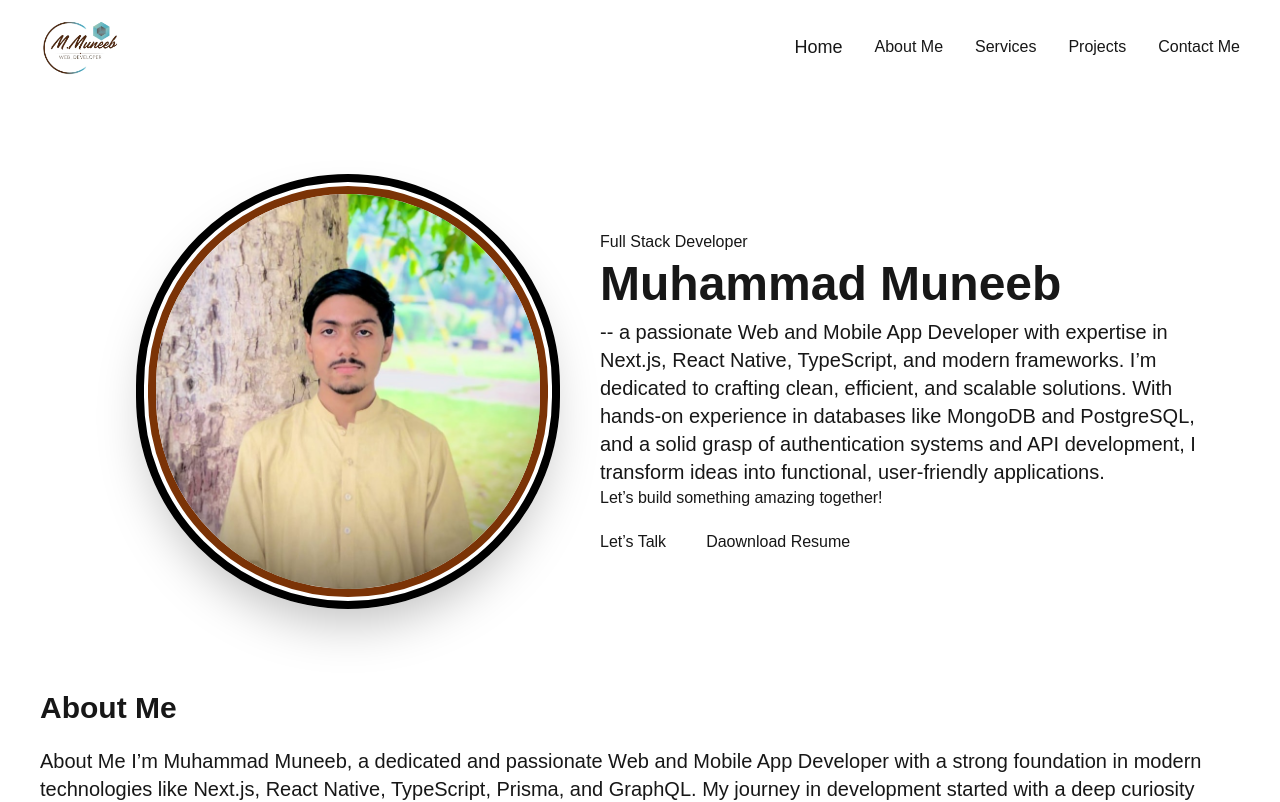
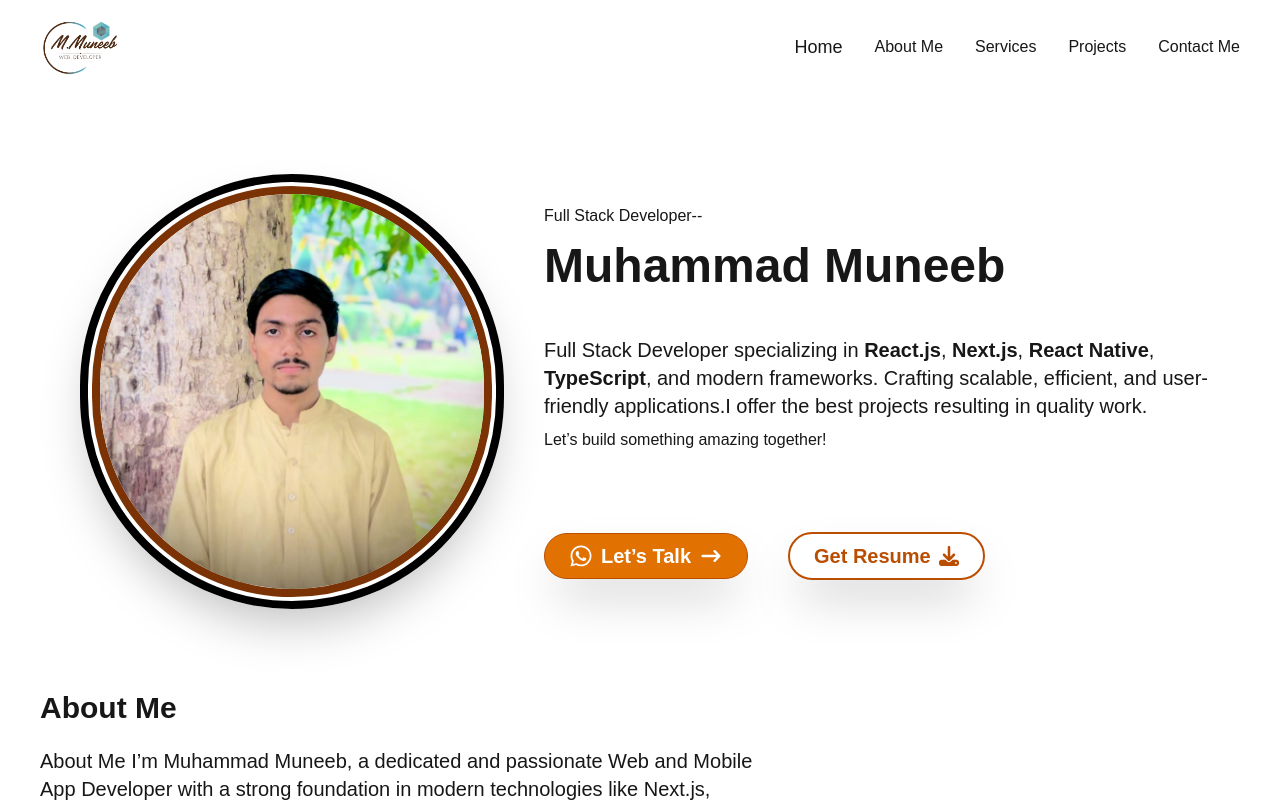
Before and after one commit to muhammadmuneeb1800/Personal-Portfolio, a Next.js app: page /home in a window 1280 px wide. Shown: the top 802 px of the page. Built offline with nearby package versions, Linux system fonts and the light colour scheme.

Commit message:
add btns with functionality

```diff
--- a/src/app/home/page.tsx
+++ b/src/app/home/page.tsx
@@ -2,8 +2,14 @@ import Navbar from "@/components/navbar/Navbar";
 import Image from "next/image";
 import React from "react";
 import img from "../../../public/images/m.jpg";
+import { FaDownload, FaWhatsapp } from "react-icons/fa6";
+import { HiArrowNarrowRight } from "react-icons/hi";
+import Link from "next/link";
 
 export default function Home() {
+  const number = "923251191492";
+  const message = "Hello! I found your profile interesting. Can we connect?";
+  const encodedMessage = encodeURIComponent(message);
   return (
     <div className="px-5 md:px-10">
       <Navbar />
@@ -19,74 +25,85 @@ export default function Home() {
             />
           </div>
         </div>
-        <div className="w-[50%]">
-          <p>Full Stack Developer</p>
-          <h1 className="text-3xl md:text-4xl lg:text-5xl font-extrabold leading-tight">
+        <div className="w-[60%]">
+          <p>Full Stack Developer--</p>
+          <h1 className="text-3xl mt-2 md:text-4xl lg:text-5xl font-extrabold leading-tight">
             Muhammad Muneeb
           </h1>
-          <p className="text-lg md:text-xl font-light mt-1">
-            -- a passionate Web and Mobile App Developer with expertise in
-            Next.js, React Native, TypeScript, and modern frameworks. I&rsquo;m
-            dedicated to crafting clean, efficient, and scalable solutions. With
-            hands-on experience in databases like MongoDB and PostgreSQL, and a
-            solid grasp of authentication systems and API development, I
-            transform ideas into functional, user-friendly applications.
+          <p className="text-lg mt-10 md:text-xl font-light">
+            Full Stack Developer specializing in{" "}
+            <strong className="font-bold">React.js</strong>,{"   "}
+            <strong className="font-bold">Next.js</strong>,{"  "}
+            <strong className="font-bold">React Native</strong>,{"  "}
+            <strong className="font-bold">TypeScript</strong>, and modern
+            frameworks. Crafting scalable, efficient, and user-friendly
+            applications.I offer the best projects resulting in quality work.
           </p>
-          <p>Let&rsquo;s build something amazing together!</p>
-          <div className="flex items-center mt-5 gap-10">
-            <button>Let&rsquo;s Talk</button>
-            <button>Daownload Resume</button>
+          <p className="mt-2">Let&rsquo;s build something amazing together!</p>
+          <div className="flex items-center mt-20 gap-10">
+            <Link
+              href={`https://wa.me/${number}?text=${encodedMessage}`}
+              target="_Blank"
+              className="group flex shadow-2xl hover:scale-105 items-center gap-2 border bg-amber-600 border-amber-700 hover:bg-amber-900 text-xl font-semibold px-6 py-2 rounded-3xl text-white cursor-pointer transition-all duration-700"
+            >
+              <FaWhatsapp className="text-2xl" />
+              <p>Let&rsquo;s Talk</p>
+              <HiArrowNarrowRight className="text-2xl group-hover:translate-x-2 transition-transform duration-500" />
+            </Link>
+            <Link
+              href="/path-to-resume.pdf" // Replace with the actual path to your resume
+              download
+              className="group flex items-center shadow-2xl gap-2 border-2 border-amber-700 hover:border-amber-900 text-xl font-semibold px-6 py-2 rounded-3xl text-amber-700 cursor-pointer transition-all duration-500 hover:scale-105"
+            >
+              <span>Get Resume</span>
+              <FaDownload className="text-[20px] group-hover:animate-bounce" />
+            </Link>
           </div>
         </div>
       </section>
 
       {/* About me section */}
 
-      <section className="mt-20 w-full">
-        <h2 className="text-2xl md:text-3xl font-semibold leading-tight">
-          About Me
-        </h2>
-        <p className="text-lg md:text-xl font-light mt-5">
-          {/* Muhammad Muneeb is a highly motivated and dedicated software developer
-          with a passion for building scalable and efficient applications. He
-          has a strong background in web and mobile development, with a deep
-          understanding of Next.js, React Native, TypeScript, and modern
-          JavaScript frameworks. He has worked on various projects, including
-          e-commerce platforms, digital marketing campaigns, and personalized
-          recommendations systems. Muneeb is always eager to learn and grow, and
-          he is excited to contribute to the community by helping others achieve
-          their goals. */}
-          About Me I&rsquo;m Muhammad Muneeb, a dedicated and passionate Web and
-          Mobile App Developer with a strong foundation in modern technologies
-          like Next.js, React Native, TypeScript, Prisma, and GraphQL. My
-          journey in development started with a deep curiosity about how digital
-          products are built, which soon transformed into a passion for creating
-          user-friendly, efficient, and scalable applications. Over time,
-          I&rsquo;ve honed my skills by working on diverse projects, ranging
-          from simple web designs to complex applications. I&rsquo;ve gained
-          hands-on experience in both frontend and backend development,
-          specializing in frameworks like React, Next.js, and building robust
-          APIs using TypeGraphQL and Prisma. My experience also extends to
-          database management with MongoDB and PostgreSQL, ensuring data is
-          handled securely and efficiently. One of my proudest achievements
-          includes participating in the TechloSet Bootcamp, where I worked on
-          real-world projects, collaborated with peers, and learned best
-          practices for writing clean and maintainable code. I&rsquo;ve also
-          developed a task management app using React Native, and I&rsquo;m
-          currently working on building dynamic data visualization with charts
-          in Next.js. I believe in writing clean, scalable, and maintainable
-          code, focusing on performance and user experience. Whether it&rsquo;s
-          building authentication systems with JWT, OAuth, integrating
-          databases, or developing dynamic UIs, I approach every challenge with
-          dedication and a problem-solving mindset. Looking ahead, I aim to
-          deepen my expertise in backend development, explore more about GraphQL
-          APIs, and take on projects that challenge my skills and push my
-          creative boundaries. When I&rsquo;m not coding, I enjoy learning about
-          the latest trends in technology, enhancing my skills, and contributing
-          to the development community. I&rsquo;m always open to exciting
-          projects and collaborations, so let&rsquo;s connect and build
-          something amazing together! 🚀
-        </p>
+      <section className="mt-20 w-full flex justify-between items-center">
+        <div className="w-[60%] justify-end">
+          <h2 className="text-2xl md:text-3xl font-semibold leading-tight">
+            About Me
+          </h2>
+          <p className="text-lg md:text-xl font-light mt-5">
+            About Me I&rsquo;m Muhammad Muneeb, a dedicated and passionate Web
+            and Mobile App Developer with a strong foundation in modern
+            technologies like Next.js, React Native, TypeScript, Prisma, and
+            GraphQL. My journey in development started with a deep curiosity
+            about how digital products are built, which soon transformed into a
+            passion for creating user-friendly, efficient, and scalable
+            applications. Over time, I&rsquo;ve honed my skills by working on
+            diverse projects, ranging from simple web designs to complex
+            applications. I&rsquo;ve gained hands-on experience in both frontend
+            and backend development, specializing in frameworks like React,
+            Next.js, and building robust APIs using TypeGraphQL and Prisma. My
+            experience also extends to database management with MongoDB and
+            PostgreSQL, ensuring data is handled securely and efficiently. One
+            of my proudest achievements includes participating in the TechloSet
+            Bootcamp, where I worked on real-world projects, collaborated with
+            peers, and learned best practices for writing clean and maintainable
+            code. I&rsquo;ve also developed a task management app using React
+            Native, and I&rsquo;m currently working on building dynamic data
+            visualization with charts in Next.js. I believe in writing clean,
+            scalable, and maintainable code, focusing on performance and user
+            experience. Whether it&rsquo;s building authentication systems with
+            JWT, OAuth, integrating databases, or developing dynamic UIs, I
+            approach every challenge with dedication and a problem-solving
+            mindset. Looking ahead, I aim to deepen my expertise in backend
+            development, explore more about GraphQL APIs, and take on projects
+            that challenge my skills and push my creative boundaries. When
+            I&rsquo;m not coding, I enjoy learning about the latest trends in
+            technology, enhancing my skills, and contributing to the development
+            community. I&rsquo;m always open to exciting projects and
+            collaborations, so let&rsquo;s connect and build something amazing
+            together! 🚀
+          </p>
+        </div>
+        <div>gglgl</div>
       </section>
     </div>
   );
```
Also changed, not shown: package.json (+6 -5 lines), 1 other file (tests, documents, lock files or other folders).
